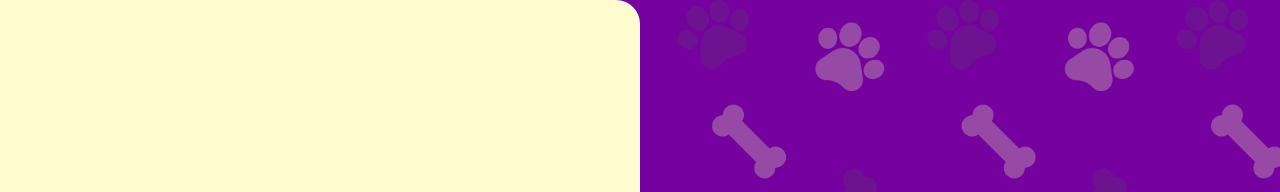
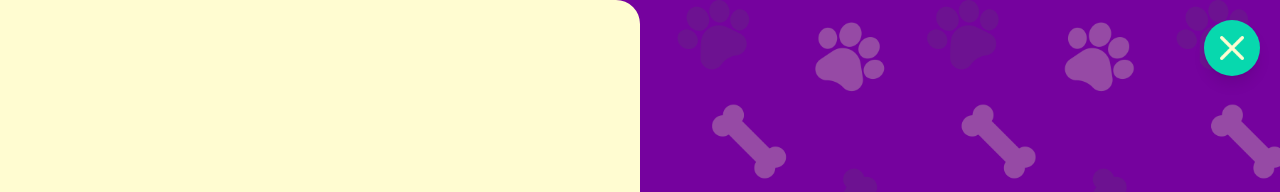
Before and after one commit to Jhon-Develop/VetCare-FrontEnd, a React (Create React App) app: page /recovery-password in a window 1280 px wide. Shown: the top 192 px of the page. Built offline with nearby package versions, Linux system fonts and the light colour scheme.

Commit message:
fix: add return button in recovery password

```diff
--- a/src/components/Administrator/AdministratorPets.jsx
+++ b/src/components/Administrator/AdministratorPets.jsx
@@ -6,7 +6,6 @@ import Pet from '../../assets/Images/footprint-white.png';
 import File from '../../assets/Images/folder-white.png';
 import Trash from '../../assets/Images/delete.png';
 import Edit from '../../assets/Images/edit.png';
-import Glass from '../../assets/Images/glass.png';
 import Header from '../../components/Nav/Nav.jsx';
 
 const AdministratorPets = () => {
--- a/src/components/NewPassword/NewPassword.jsx
+++ b/src/components/NewPassword/NewPassword.jsx
@@ -44,7 +44,7 @@ const NewPassword = () => {
         setErrorMessage('');
 
         try {
-            const response = await axios.post('https://vetcarecode.azurewebsites.net/api/Auth/ResetPassword', {
+            const response = await axios.post('https://vetcare-backend.azurewebsites.net/api/Auth/ResetPassword', {
                 token: token,
                 email: email,
                 newPassword: newPassword
--- a/src/components/RecoveryPassword/RecoveryPassword.jsx
+++ b/src/components/RecoveryPassword/RecoveryPassword.jsx
@@ -1,12 +1,15 @@
 import Password from '../../assets/Images/authentication-2-99.png';
 import React, { useState, useEffect } from 'react';
 import axios from 'axios';
+import Exit from '../../assets/Images/letter-x-white.png';
+import { useNavigate } from 'react-router-dom';
 
 const PasswordRecovery = () => {
     const [showTimer, setShowTimer] = useState(false);
     const [timeLeft, setTimeLeft] = useState(300);
     const [isSubmitted, setIsSubmitted] = useState(false);
     const [email, setEmail] = useState('');
+    const navigate = useNavigate();
 
     useEffect(() => {
         if (showTimer && timeLeft > 0) {
@@ -17,6 +20,11 @@ const PasswordRecovery = () => {
             return () => clearInterval(timer);
         }
     }, [showTimer, timeLeft]);
+
+    const ClickExit = (e) => {
+        e.preventDefault();
+        navigate(-1);
+    };
 
     const handleSubmit = async (e) => {
         e.preventDefault();
@@ -103,6 +111,13 @@ const PasswordRecovery = () => {
             </div>
 
             <div className='hidden md:flex justify-center items-end w-1/2 relative'>
+                <div className='bg-cGreen w-14 h-14 lg:w-14 lg:h-14 px-4 py-2 rounded-full shadow-lg hover:bg-[#039978] transition duration-300 text-2xl lg:text-2xl fixed top-5 right-5 flex justify-center items-center text-cWhite'>
+                    <button
+                        onClick={ClickExit}
+                        className="">
+                        <img src={Exit} alt="Add user" />
+                    </button>
+                </div>
                 <img src={Password} alt="password" />
             </div>
         </div>
```
